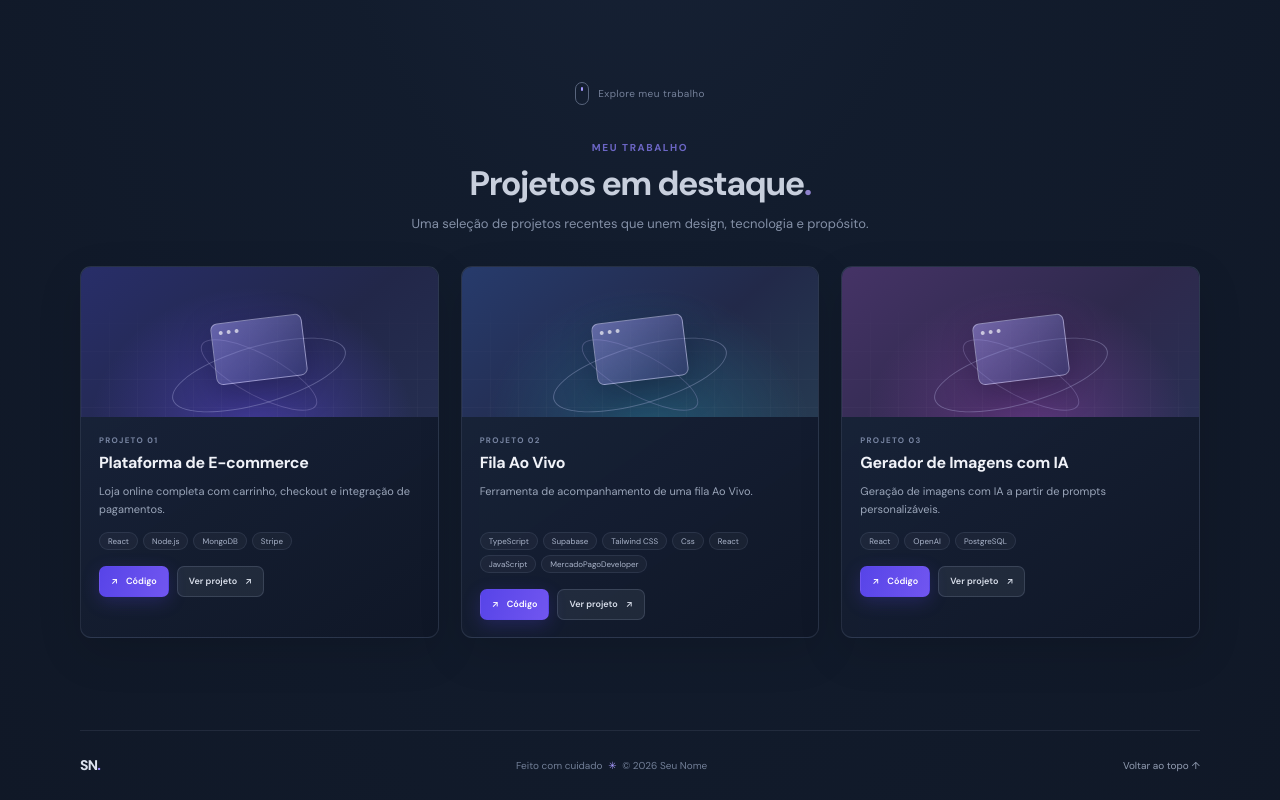
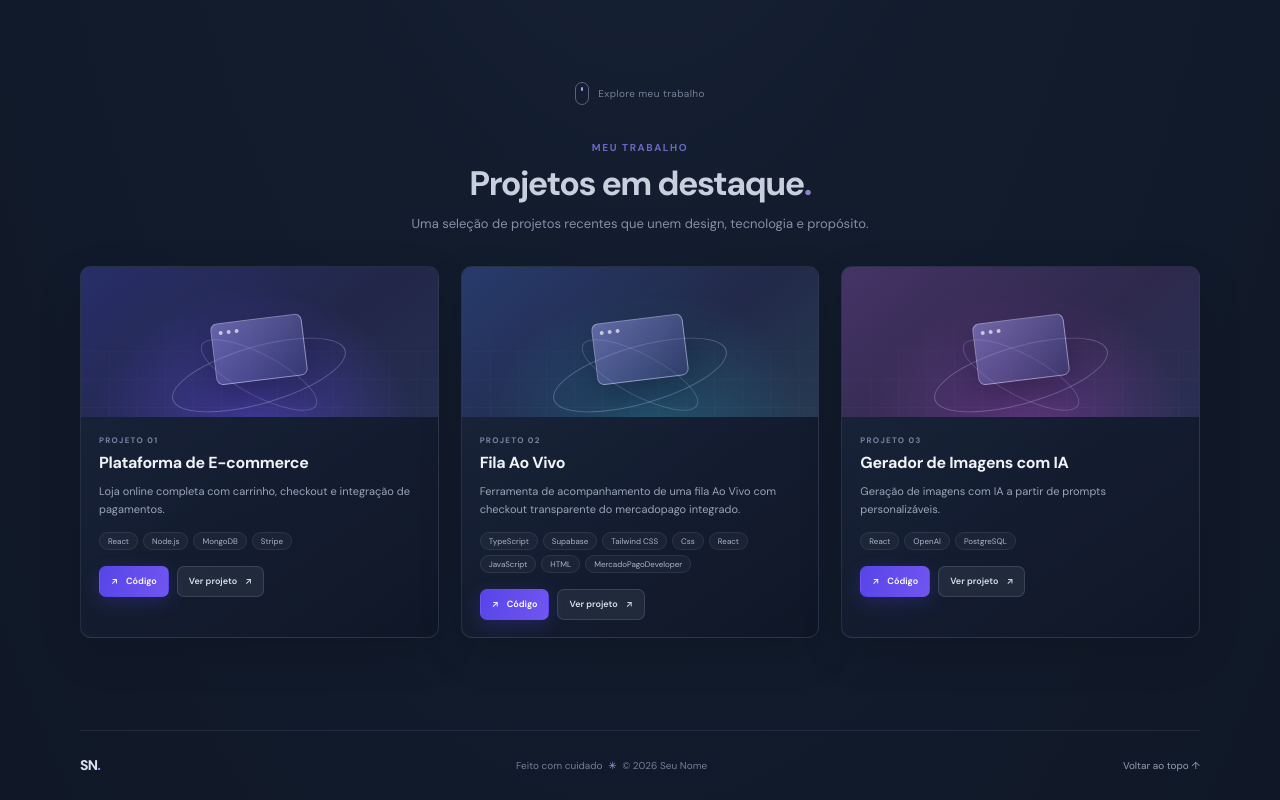
Before and after one commit to TaisonSantos/portfolio, a React (Vite) app: page / in a window 1280 px wide. Shown: the part 451-1251 px from the top of the page. Built offline with nearby package versions, Linux system fonts and the light colour scheme.

Commit message:
atualizando prjeto

```diff
--- a/src/data/projects.js
+++ b/src/data/projects.js
@@ -10,10 +10,10 @@ export const projects = [
   {
     title: "Fila Ao Vivo",
     description:
-      "Ferramenta de acompanhamento de uma fila Ao Vivo.",
-    technologies: ["TypeScript", "Supabase", "Tailwind CSS","Css","React","JavaScript","MercadoPagoDeveloper"],
-    link: "https://github.com/",
-    demo: "https://vercel.com/",
+      "Ferramenta de acompanhamento de uma fila Ao Vivo com checkout transparente do mercadopago integrado.",
+    technologies: ["TypeScript", "Supabase", "Tailwind CSS","Css","React","JavaScript","HTML","MercadoPagoDeveloper"],
+    link: "https://github.com/TaisonSantos/FilaBarberOnline",
+    demo: "https://fila.tailson.dev/",
   },
   {
     title: "Gerador de Imagens com IA",
```
